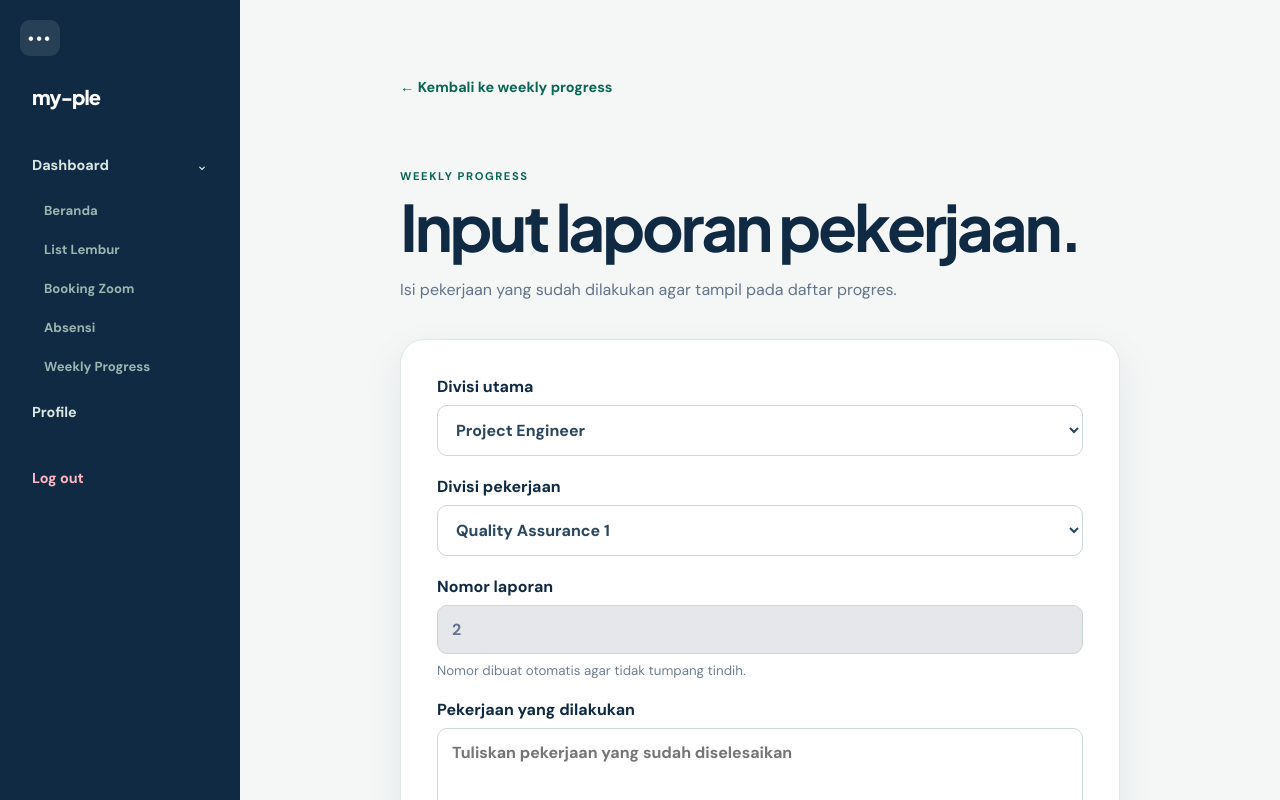
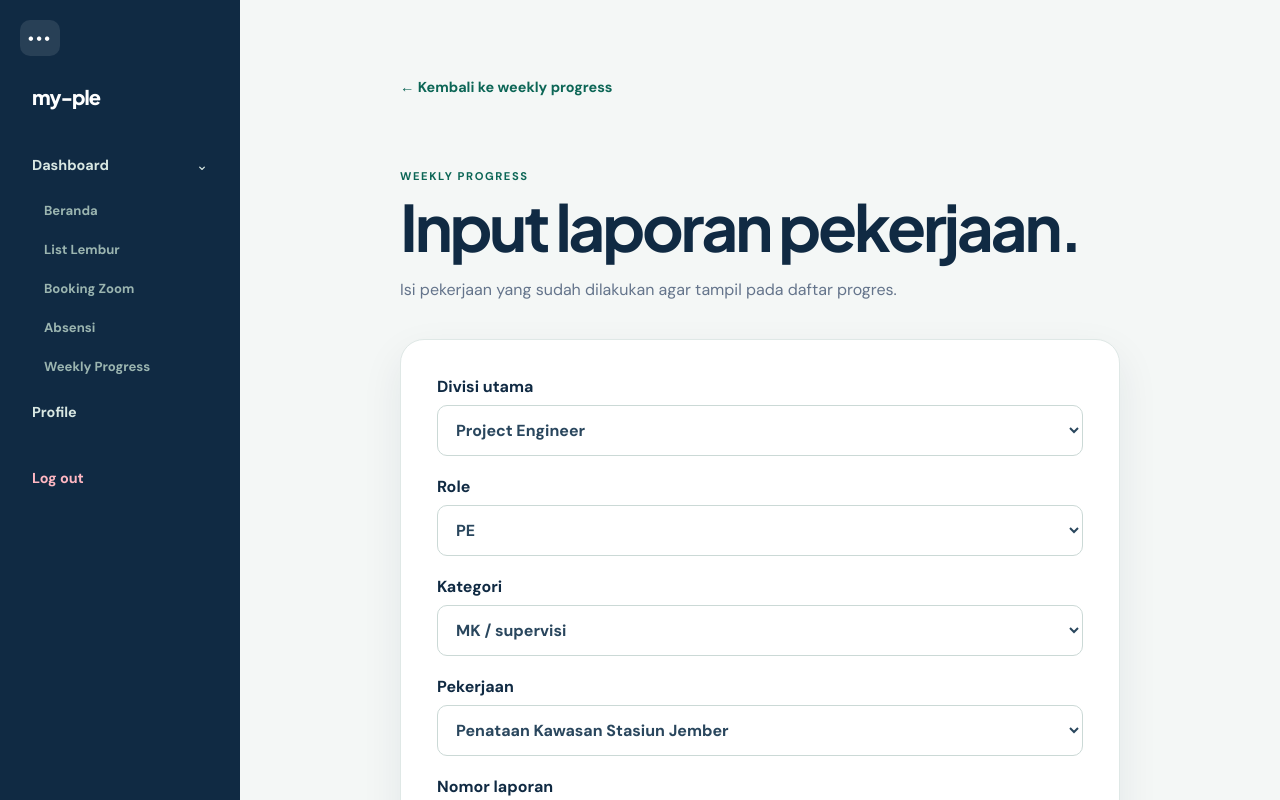
Before and after one commit to ramfdp/my-ple, a SvelteKit app in the folder frontend/: page /weekly-progress/new in a window 1280 px wide. Shown: the top 800 px of the page. Built offline with nearby package versions, Linux system fonts and the light colour scheme.

Commit message:
[ form weekly ] perubahan penambahan pada PE

```diff
--- a/frontend/src/routes/weekly-progress/new/+page.svelte
+++ b/frontend/src/routes/weekly-progress/new/+page.svelte
@@ -2,25 +2,41 @@
 	import { goto } from '$app/navigation';
 	import { onMount } from 'svelte';
 
-	const workDivisions: Record<string, string[]> = {
-		'Project Engineer': ['Quality Assurance 1', 'Quality Assurance 2', 'Pengawasan', 'Non-Pengawasan', 'CIHPK'],
-		'AI Dev': ['Pengembangan', 'Pengujian Model', 'Deployment', 'Dokumentasi'],
-		Keuangan: ['Pembukuan', 'Pembayaran', 'Anggaran', 'Pelaporan'],
-		'Business Development': ['Prospek', 'Proposal', 'Kemitraan', 'Tindak Lanjut'],
-		HR: ['Kehadiran', 'Rekrutmen', 'Administrasi', 'Pengembangan SDM'],
-		PMO: ['Milestone', 'Rapat', 'Risiko', 'Pelaporan']
+	const divisions = ['Project Engineer', 'AI Dev', 'Keuangan', 'Business Development', 'HR', 'PMO'];
+	const roleCategories: Record<string, Record<string, string[]>> = {
+		PE: {
+			'MK / supervisi': ['Penataan Kawasan Stasiun Jember', 'Pengawasan Renovasi Gudang Besar JAKG', 'Pengawasan Instalasi Hidran BY Manggarai'],
+			'Non MK / Non Supervisi': ['MPS PIT', 'MPS SGR', 'MPS SGP', 'SHL JN', 'SOP Tata Kelola', 'Studi Daya Beli Gas Bumi', 'Review FS dan DED Pelabuhan Waipirit', 'Project Management Office', 'Reimagine Rumah IPS']
+		},
+		'Quality Assurance': {
+			'QA 1': ['MPS PIT', 'MPS SGR', 'MPS SGP', 'SHL JN', 'SOP Tata Kelola', 'Studi Daya Beli Gas Bumi', 'Review FS dan DED Pelabuhan Waipirit', 'Project Management Office', 'Reimagine Rumah IPS', 'Penataan Kawasan Stasiun Jember', 'Pengawasan Renovasi Gudang Besar JAKG', 'Pengawasan Instalasi Hidran BY Manggarai', 'internal'],
+			'QA 2': ['MPS PIT', 'MPS SGR', 'MPS SGP', 'SHL JN', 'SOP Tata Kelola', 'Studi Daya Beli Gas Bumi', 'Review FS dan DED Pelabuhan Waipirit', 'Project Management Office', 'Reimagine Rumah IPS', 'Penataan Kawasan Stasiun Jember', 'Pengawasan Renovasi Gudang Besar JAKG', 'Pengawasan Instalasi Hidran BY Manggarai', 'internal']
+		},
+		CIHPK: {
+			JAKG: ['Konsultan Pengawas JAKG (Tanggal SPMK: 12 Maret 2026)'],
+			'Hydrant Manggarai': ['Konsultan Pengawas Instalasi Hydrant Balai Yasa Manggarai (Tanggal SPMK: 08 Juni 2026)'],
+			Jember: ['Penataan Kawasan Stasiun Jember']
+		}
 	};
-	const divisions = Object.keys(workDivisions);
+	const roles = Object.keys(roleCategories);
+	const initialRole = roles[0];
+	const initialCategory = Object.keys(roleCategories[initialRole])[0];
 
 	let division = $state(divisions[0]);
-	let category = $state(workDivisions[divisions[0]][0]);
+	let role = $state(initialRole);
+	let category = $state(initialCategory);
+	let project = $state(roleCategories[initialRole][initialCategory][0]);
 	let work = $state('');
 	let completedAt = $state('');
 	let savedReports = $state<Record<string, string[][]>>({});
 	let reportNumber = $derived(2 + (savedReports[division] ?? []).filter((report) => report[0] === category).length);
 
 	$effect(() => {
-		if (!workDivisions[division].includes(category)) category = workDivisions[division][0];
+		const categories = Object.keys(roleCategories[role]);
+		const selectedCategory = categories.includes(category) ? category : categories[0];
+		if (category !== selectedCategory) category = selectedCategory;
+		const projects = roleCategories[role][selectedCategory];
+		if (!projects.includes(project)) project = projects[0];
 	});
 
 	onMount(() => {
@@ -55,9 +71,11 @@
 
 		<form class="report-form" onsubmit={saveReport}>
 			<label>Divisi utama<select bind:value={division}>{#each divisions as item}<option value={item}>{item}</option>{/each}</select></label>
-			<label>Divisi pekerjaan<select bind:value={category}>{#each workDivisions[division] as item}<option value={item}>{item}</option>{/each}</select></label>
+			<label>Role<select bind:value={role}>{#each roles as item}<option value={item}>{item}</option>{/each}</select></label>
+			<label>Kategori<select bind:value={category}>{#each Object.keys(roleCategories[role]) as item}<option value={item}>{item}</option>{/each}</select></label>
+			<label>Pekerjaan<select bind:value={project}>{#each roleCategories[role][category] as item}<option value={item}>{item}</option>{/each}</select></label>
 			<label>Nomor laporan<input value={reportNumber} readonly aria-describedby="number-help" /><small id="number-help">Nomor dibuat otomatis agar tidak tumpang tindih.</small></label>
-			<label>Pekerjaan yang dilakukan<textarea bind:value={work} rows="5" required maxlength="500" placeholder="Tuliskan pekerjaan yang sudah diselesaikan"></textarea></label>
+			<label>Uraian pekerjaan yang dilakukan<textarea bind:value={work} rows="5" required maxlength="500" placeholder="Tuliskan pekerjaan yang sudah diselesaikan"></textarea></label>
 			<label>Waktu dikerjakan<input bind:value={completedAt} type="datetime-local" required /></label>
 			<button class="report-submit" type="submit">Simpan laporan</button>
 		</form>
```
